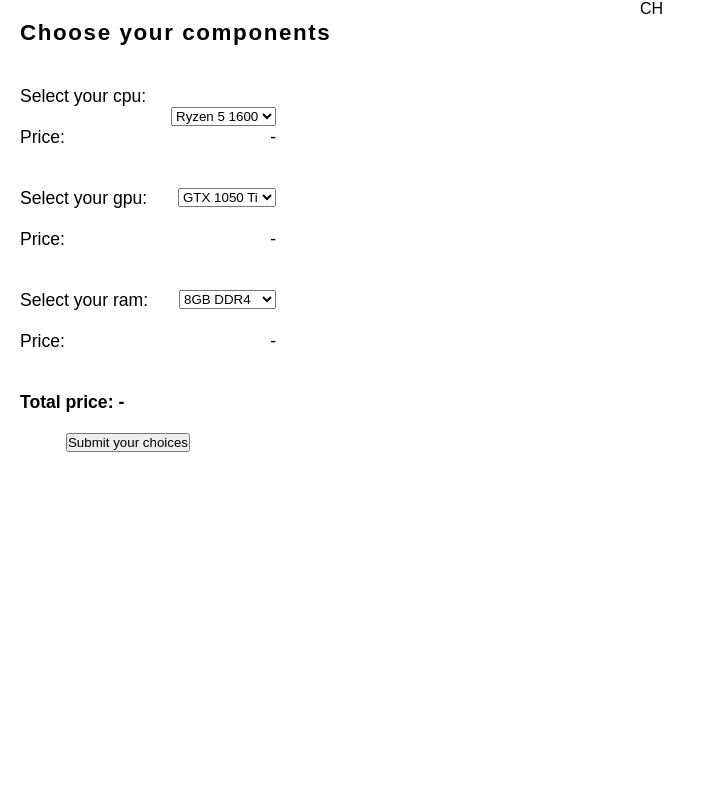
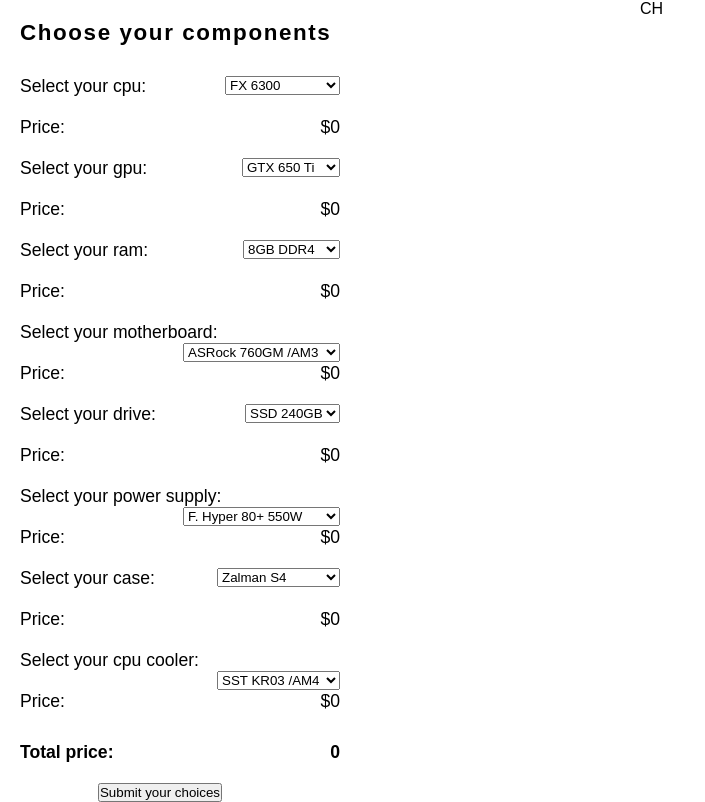
Before and after one commit to Brnjak6/BeatTheReqs, a plain HTML site: page index.html in a window 1280 px wide. Shown: the whole page, without its empty margins (0-705 px from the left). Drawn offline with Linux system fonts and the light colour scheme.

Commit message:
1st part done

```diff
--- a/index.html
+++ b/index.html
@@ -12,29 +12,41 @@
     <div class="grid__container">
         <div class="calculation">
             <h3 class="calculation__title">Choose your components</h3>
+            <!-- Start of component selections -->
             <div class="selection">
                 <label for="cpu" class="selection__text">Select your cpu:</label>
                 <select name="processors" id="cpu" class="selection__box">
+                    <option value="R1600" data-price="80">FX 6300</option>
+                    <option value="R1600" data-price="100">FX 8320</option>
+                    <option value="R1600" data-price="130">Ryzen 3 2200G</option>
                     <option value="R1600" data-price="150">Ryzen 5 1600</option>
                     <option value="R2600" data-price="190">Ryzen 5 2600</option>
-                    <option value="R3600" data-price="210">Ryzen 5 3600</option>
+                    <option value="R3600" data-price="230">Ryzen 5 3600</option>
                 </select>
                 <div class="selection__price">
-                   <p>Price: <span class="price">-</span></p>
+                   <p>Price: <span class="price">0</span><span>$</span></p>
                 </div>
 
             </div>
             <div class="selection">
                 <label for="gpu" class="selection__text">Select your gpu:</label>
                 <select name="graphic-cards" id="gpu" class="selection__box">
-                    <option value="1050ti" data-price="180">GTX 1050 Ti</option>
-                    <option value="1060" data-price="210">GTX 1060</option>
-                    <option value="1070" data-price="240">GTX 1070</option>
+                    <option value="1050ti" data-price="90">GTX 650 Ti</option>
+                    <option value="gpu" data-price="110">GTX 660</option>
+                    <option value="gpu" data-price="140">GTX 950</option>
+                    <option value="gpu" data-price="170">GTX 960</option>
+                    <option value="gpu" data-price="180">GTX 1050 Ti</option>
+                    <option value="gpu" data-price="210">GTX 1060</option>
+                    <option value="gpu" data-price="240">GTX 1070</option>
+                    <option value="gpu" data-price="280">RTX 2060</option>
+                    <option value="gpu" data-price="350">RTX 2070</option>
+                    <option value="gpu" data-price="420">RTX 2080</option>
                 </select>
                 <div class="selection__price">
-                   <p>Price: <span class="price">-</span></p>
+                   <p>Price: <span class="price">0</span><span>$</span></p>
                 </div>
             </div>
+
             <div class="selection">
                 <label for="ram" class="selection__text">Select your ram:</label>
                 <select name="ram" id="ram" class="selection__box">
@@ -42,11 +54,76 @@
                     <option value="16" data-price="120">16GB DDR4</option>
                 </select>
                 <div class="selection__price">
-                   <p>Price: <span class="price">-</span></p>
+                   <p>Price: <span class="price">0</span><span>$</span></p>
                 </div>
             </div>
+
+            <div class="selection">
+                <label for="mobo" class="selection__text">Select your motherboard:</label>
+                <select name="mobo" id="mobo" class="selection__box">
+                    <option value="8" data-price="50">ASRock 760GM /AM3</option>
+                    <option value="8" data-price="60">Gigabyte A320M /AM4</option>
+                    <option value="16" data-price="70">ASRock A520M /AM4</option>
+                    <option value="16" data-price="85">MSI A520M /AM4</option>
+                    <option value="16" data-price="100">MSI B450M /AM4</option>
+                </select>
+                <div class="selection__price">
+                   <p>Price: <span class="price">0</span><span>$</span></p>
+                </div>
+            </div>
+
+            <div class="selection">
+                <label for="ssd" class="selection__text">Select your drive:</label>
+                <select name="ssd" id="ssd" class="selection__box">
+                    <option value="8" data-price="40">SSD 240GB</option>
+                    <option value="16" data-price="80">SSD 500GB</option>
+                    <option value="16" data-price="120">SSD 1TB</option>
+                </select>
+                <div class="selection__price">
+                   <p>Price: <span class="price">0</span><span>$</span></p>
+                </div>
+            </div>
+
+            <div class="selection">
+                <label for="psu" class="selection__text">Select your power supply:</label>
+                <select name="psu" id="psu" class="selection__box">
+                    <option value="8" data-price="45">F. Hyper 80+ 550W</option>
+                    <option value="16" data-price="70">Evga 500W</option>
+                    <option value="16" data-price="95">TT GX1 600W</option>
+                    <option value="16" data-price="110">Corsair CX750F 750W</option>
+                </select>
+                <div class="selection__price">
+                   <p>Price: <span class="price">0</span><span>$</span></p>
+                </div>
+            </div>
+            <div class="selection">
+                <label for="case" class="selection__text">Select your case:</label>
+                <select name="case" id="case" class="selection__box">
+                    <option value="8" data-price="35">Zalman S4</option>
+                    <option value="16" data-price="50">Sharkoon VG5-V</option>
+                    <option value="16" data-price="60">LC-Power 706B</option>
+                    <option value="16" data-price="65">MS Fighter V315</option>
+                    <option value="16" data-price="75">TT H100</option>
+                    <option value="16" data-price="85">MS Armor V705</option>
+                </select>
+                <div class="selection__price">
+                   <p>Price: <span class="price">0</span><span>$</span></p>
+                </div>
+            </div>
+            <div class="selection">
+                <label for="cooler" class="selection__text">Select your cpu cooler:</label>
+                <select name="cooler" id="cooler" class="selection__box">
+                    <option value="8" data-price="8">SST KR03 /AM4</option>
+                    <option value="8" data-price="8">TT /AM2-AM4</option>
+                    <option value="16" data-price="35">Z Optima II /AM4</option>
+                </select>
+                <div class="selection__price">
+                   <p>Price: <span class="price">0</span><span>$</span></p>
+                </div>
+            </div>
+            <!-- End of component selections -->
             <div class="total__price">
-                <p>Total price: <span id="price-total"></span>-</span></p>
+                <p>Total price: <span id="price-total">0</span></p>
             </div>
 
             <div class="button__sum">
--- a/script.js
+++ b/script.js
@@ -1,12 +1,8 @@
 'use strict';
-const cpuSelect = document.getElementById('cpu')
-const gpuSelect = document.getElementById('gpu')
-const ramSelect = document.getElementById('ram')
 let priceTotal = document.getElementById('price-total')
-const sumButton = document.querySelector('.button-sum')
-const selectedComponents = document.querySelectorAll('.selection__box')
-const prices = document.querySelectorAll('.price')
-
+const sumButton = document.querySelector('.button-sum-btn')
+const selectAll = document.querySelectorAll('.selection__box')
+const priceAll = document.querySelectorAll('.price')
 // First approach...
 // cpuSelect.addEventListener('click', function() {
 //    cpuPrice.innerHTML = cpuSelect.selectedOptions[0].dataset.price;
@@ -18,7 +14,21 @@ const prices = document.querySelectorAll('.price')
 //    ramPrice.innerText = ramSelect.selectedOptions[0].dataset.price
 // })
 
-selectedComponents.forEach(item => item.addEventListener('click', function(e) {
-    const price = e.target.closest('.selection').querySelector('.price')
-    price.innerHTML = parseInt(this.selectedOptions[0].dataset.price);
+selectAll.forEach(item => item.addEventListener('click', function(e) {
+    const priceTarget = e.target.closest('.selection').querySelector('.price');
+    priceTarget.textContent = this.selectedOptions[0].dataset.price;
 }))
+
+sumButton.addEventListener('click', function() {
+    let total = 0;
+
+    for (let i=0; i<priceAll.length; i++){
+        if(priceAll[i].innerHTML == 0) {
+            return priceTotal.innerHTML = 'Missing input'
+
+        } else {
+            total += parseInt(priceAll[i].innerHTML);
+        }
+      }
+      return priceTotal.innerHTML = total;
+})
--- a/style.scss
+++ b/style.scss
@@ -31,8 +31,8 @@ html {
 }
 
 .selection {
-    width: 20vw;
-    padding: 20px 20px;
+    width: 25vw;
+    padding: 10px 20px;
     font-size: 1.1rem;
 
     &__price {
@@ -53,7 +53,7 @@ html {
 }
 
 .total__price {
-    width: 20vw;
+    width: 25vw;
     padding: 20px 20px;
     font-size: 1.1rem;
     font-weight: bold;
@@ -64,13 +64,11 @@ html {
 }
 
 .button__sum {
-    width: 20vw;
+    width: 25vw;
     display: flex;
     justify-content: center;
 
-    &-btn {
 
-    }
 }
 
 .budget-positive {
```
Also changed, not shown: style.css, 1 other file.
